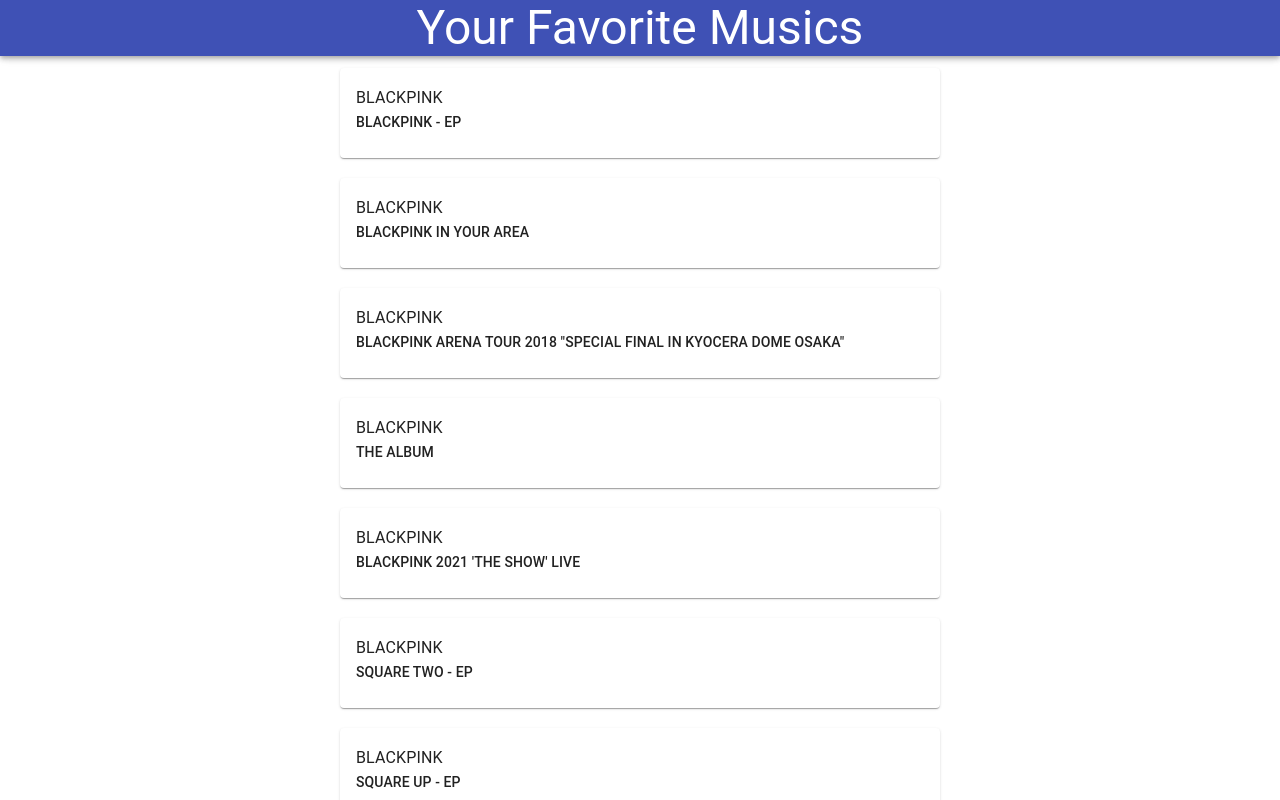
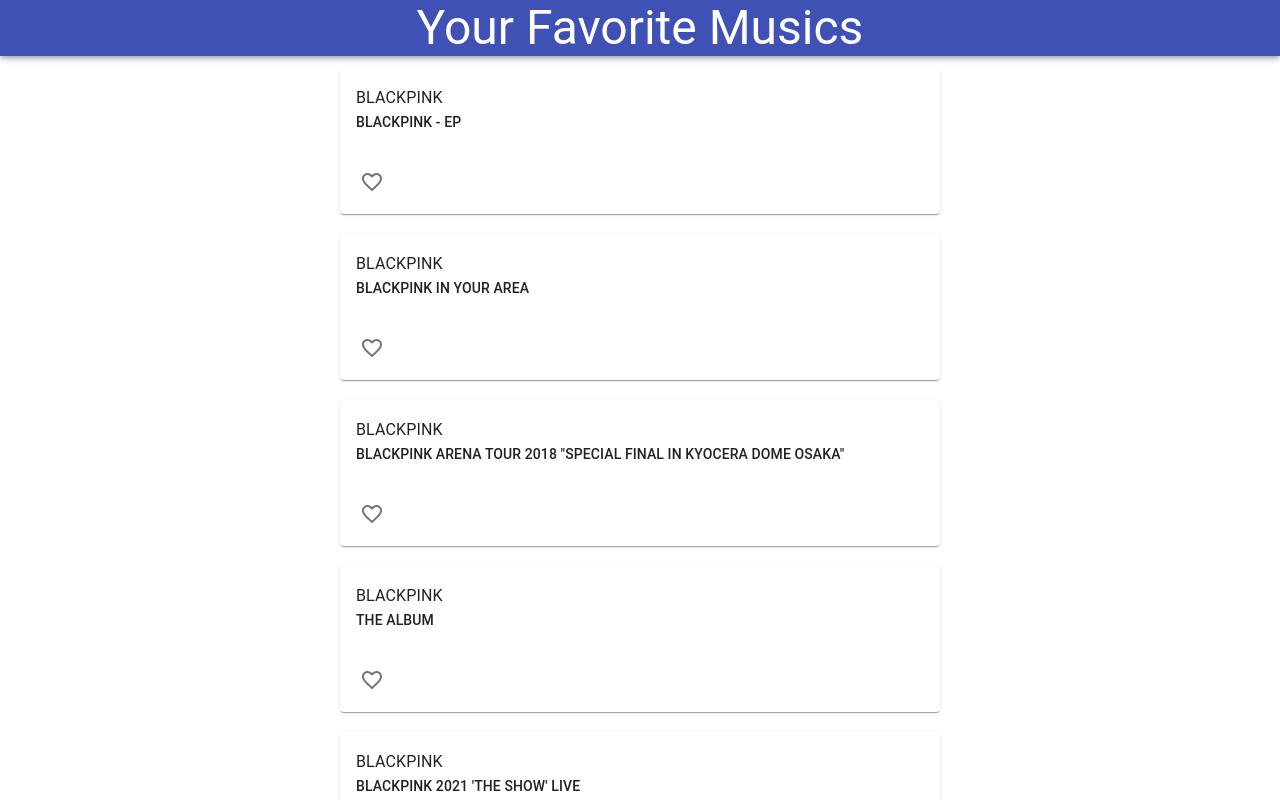
Before and after one commit to kwaksj329/muiBasic, a React app: page / in a window 1280 px wide. Shown: the top 800 px of the page. Built offline with nearby package versions, Linux system fonts and the light colour scheme; the HTML template or start-up script is replaced by a standard one.

Commit message:
adds favorite icon button

```diff
--- a/src/MusicList.js
+++ b/src/MusicList.js
@@ -1,7 +1,9 @@
 import React from 'react';
 import { withStyles } from '@material-ui/core/styles';
-import {Card, CardContent, Typography} from '@material-ui/core';
+import {Card, CardContent, CardActions, Typography, IconButton} from '@material-ui/core';
+import {Favorite, FavoriteBorder} from '@material-ui/icons';
 
+//styles = 함수
 const styles = theme => ({
     content : {},
     layout : {
@@ -18,10 +20,17 @@
 });
 
 class MusicList extends React.Component {
+
+    //id가 들어오면 함수를 return
+    toggleFavorite = (id) => () => {
+        let item = this.props.list.results.find((album) => {return album.collectionId == id})
+        item.like = true;
+    }
+
     render () {
         const {classes} = this.props;
         return (
-            <div className={classes}>
+            <div>
                 {this.props.list.results.map(item => {
                     return (
                     <Card key={item.collectionId} className={classes.card}>
@@ -29,6 +38,11 @@
                             <Typography variant="subtitle1"> {item.artistName}</Typography>
                             <Typography variant="subtitle2"> {item.collectionCensoredName}</Typography>
                         </CardContent>
+                        <CardActions>
+                            <IconButton onClick={this.toggleFavorite(item.collectionId)}>
+                            {item.like ? <Favorite /> : <FavoriteBorder />}
+                            </IconButton>
+                        </CardActions>
                     </Card>)
                 })}
             </div>
@@ -38,3 +52,4 @@
 }
 export default withStyles(styles)(MusicList);
 //map을 통해 list item 돌릴 때 card item에 대해 key가 있어야함 (warning 뜸)
+//this.toggleFavorite(item.collectionId) 은 함수 호출 아님! javascript의 closure와 유사함, this 꼭 붙여야함
```
Also changed, not shown: 2 other files (tests, documents, lock files or other folders).
